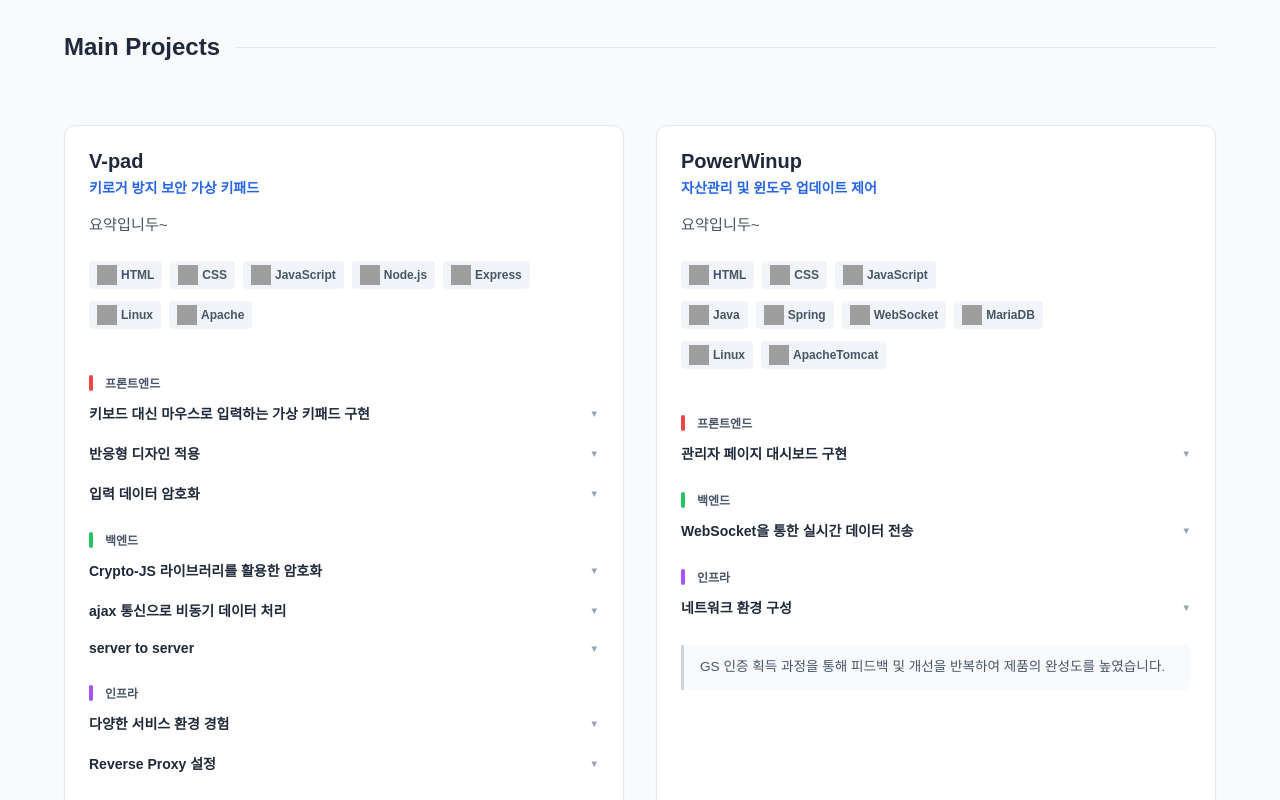
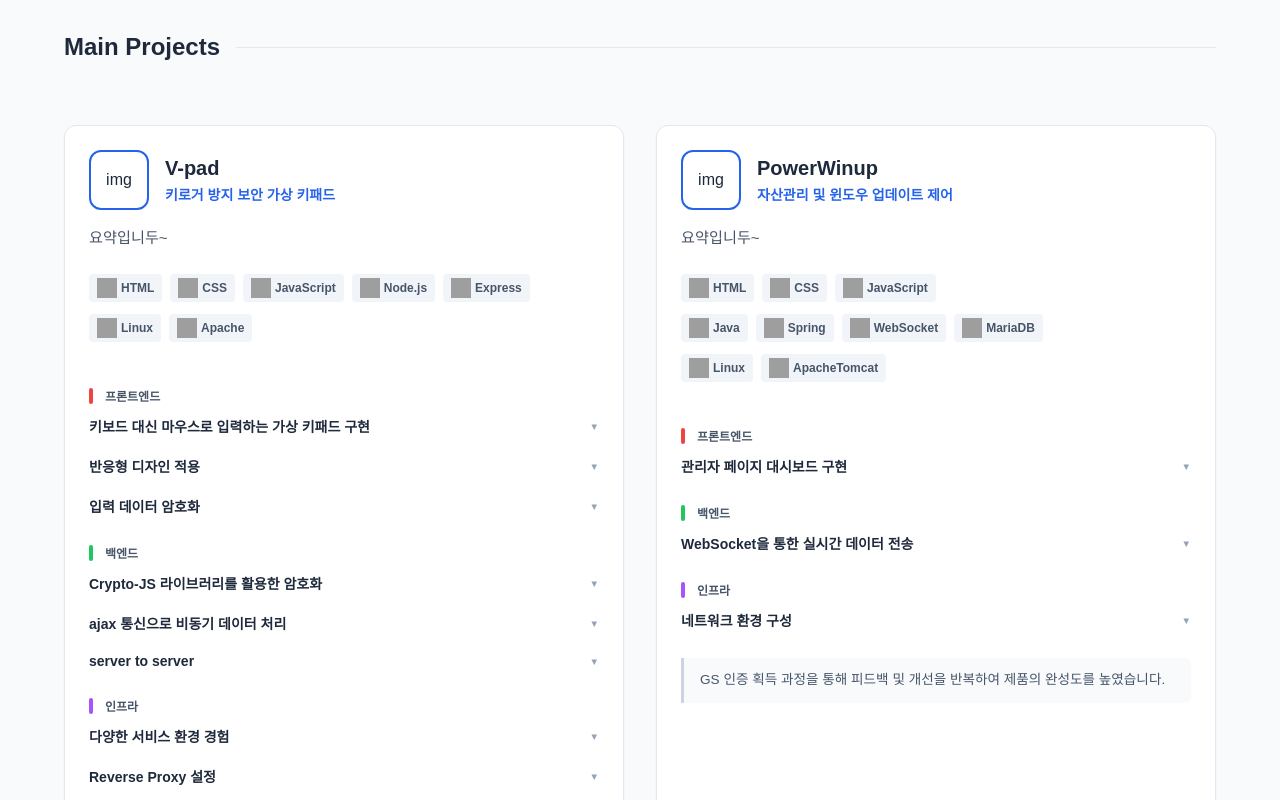
Before and after one commit to sisu-01/sisu-01.github.io, a React (Vite) app: page / in a window 1280 px wide. Shown: the part 1140-1940 px from the top of the page. Built offline with nearby package versions, Linux system fonts and the light colour scheme; grey boxes are pictures that could not be loaded; a web font is replaced by a local one.

Commit message:
프로젝트 이미지 레이아웃 추가

```diff
--- a/src/components/Projects/Projects.module.css
+++ b/src/components/Projects/Projects.module.css
@@ -54,6 +54,22 @@
   align-items: flex-start;
   margin-bottom: 1rem;
   width: 100%;
+}
+
+.titleWrapper {
+  display: flex;
+  align-items: center;
+  gap: 1rem; /* 이미지와 제목 사이 간격 */
+}
+
+.titleImg {
+  display: flex;
+  align-items: center;
+  justify-content: center;
+  width: 3.5rem;
+  height: 3.5rem;
+  border: 2px solid var(--blue-600);
+  border-radius: 0.75rem;
 }
 
 .titleArea {
--- a/src/components/Projects/Projects.tsx
+++ b/src/components/Projects/Projects.tsx
@@ -17,9 +17,12 @@
         <div key={project.title} className={styles.card}>
           {/* 헤더 영역: 제목과 깃허브 아이콘이 양 옆으로 배치됨 */}
           <div className={styles.cardHeader}>
-            <div className={styles.titleArea}>
-              <h4>{project.title}</h4>
-              <p className={styles.subtitle}>{project.subtitle}</p>
+            <div className={styles.titleWrapper}>
+              <div className={styles.titleImg}>img</div>
+              <div className={styles.titleArea}>
+                <h4>{project.title}</h4>
+                <p className={styles.subtitle}>{project.subtitle}</p>
+              </div>
             </div>
             {/* 이 부분이 우측 상단에 위치하게 됩니다 */}
             {project.repoUrl && (
@@ -28,9 +31,7 @@
               </a>
             )}
           </div>
-
           <div className={styles.summary}>{project.summary}</div>
-
           <div className={styles.content}>
             <Tags techStack={project.techStack} getCategories={getCategories} />
             <div className={styles.divider}></div>
```
